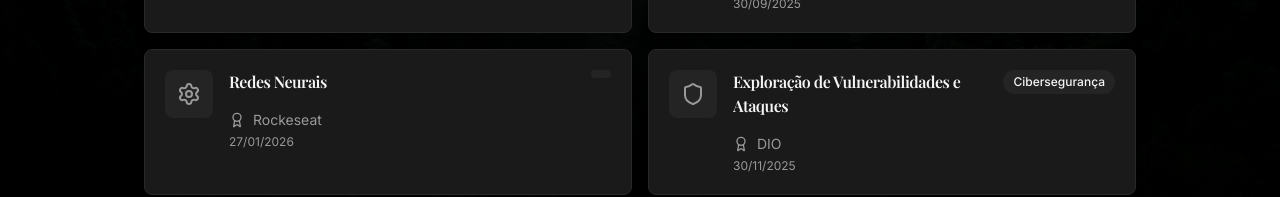
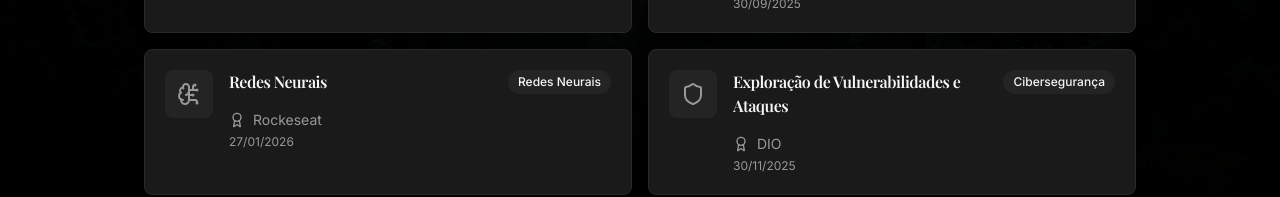
Before and after one commit to Viniirb/portifolio, a Next.js app: page /certificacoes in a window 1280 px wide. Shown: the part 513-710 px from the top of the page. Built offline with nearby package versions, Linux system fonts and the light colour scheme; a web font is replaced by a local one.

Commit message:
Fix category name for neural networks certification

```diff
--- a/src/constants/certifications.ts
+++ b/src/constants/certifications.ts
@@ -26,7 +26,7 @@ export const certifications: Certification[] = [
     institution: "Rockeseat",
     date: "27/01/2026",
     image: "",
-    category: "neural-networks"
+    category: "neuralnetworks"
   },
 
   // DIO - Cibersegurança
```
